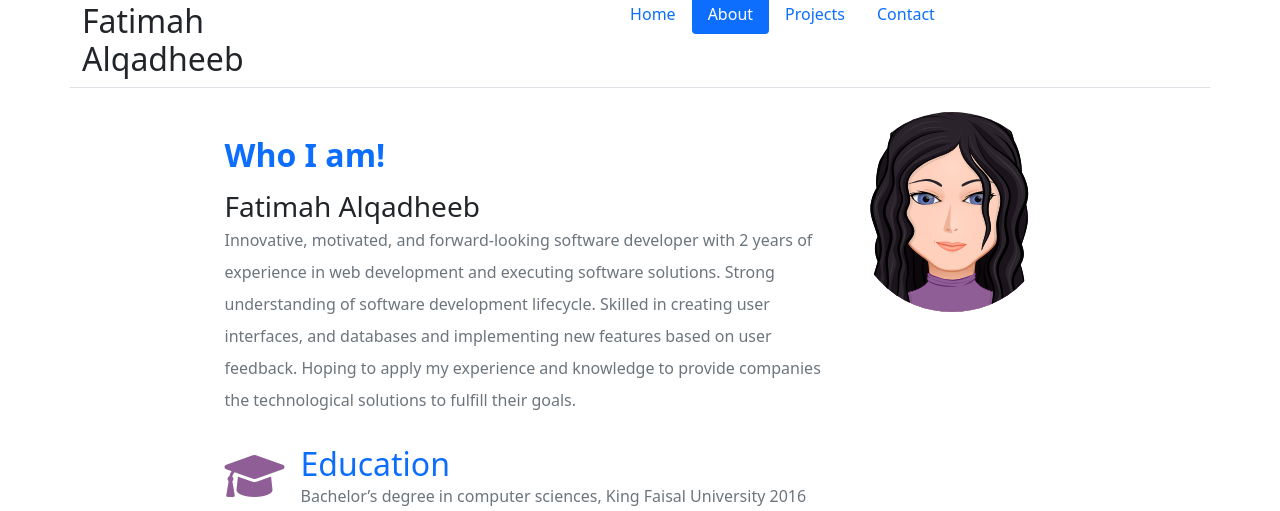
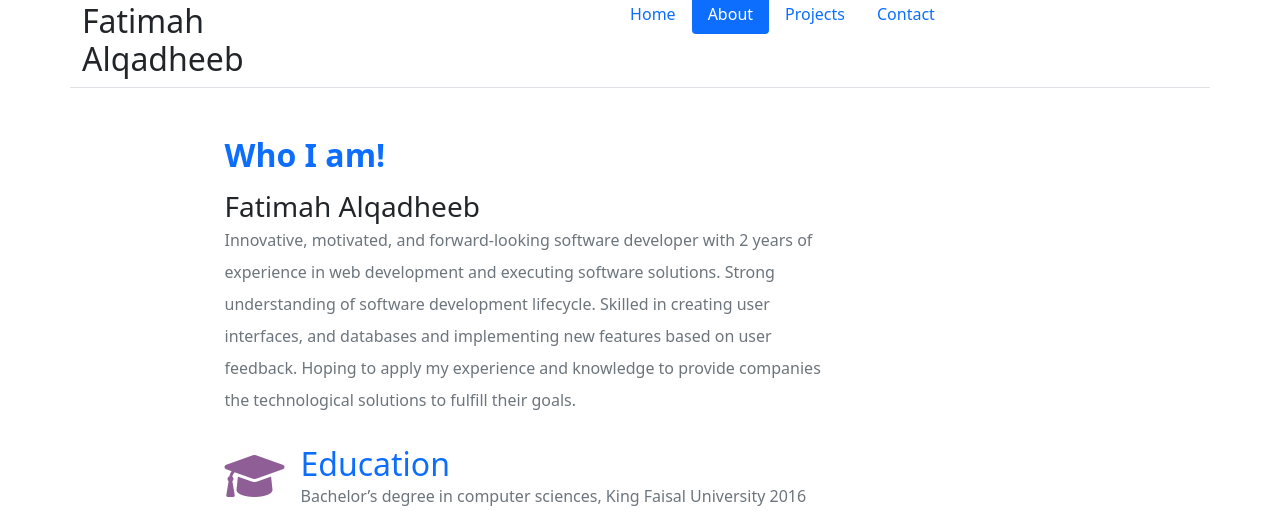
Before and after one commit to fatimahalqadheeb/Portfolio, a Django app: page /about in a window 1280 px wide. Shown: the part 38-549 px from the top of the page. Run offline with Django 4.2, Linux system fonts and the light colour scheme; some libraries are stand-ins or nearby versions.

Commit message:
remove image face

```diff
--- a/Home/templates/Home/about.html
+++ b/Home/templates/Home/about.html
@@ -21,10 +21,10 @@
                     <!-- <a href="#" class="btn btn-primary" style="width: 45%">Read more in my CV</a> -->
 
                 </div>
-                <div class="col-md-3 d-none d-lg-block round">
+                <!-- <div class="col-md-3 d-none d-lg-block round">
                     <img class="rounded-circle" src="{% static 'images/face_co.svg' %}" alt="face avatar" width="200px"
                         height="200px" />
-                </div>
+                </div> -->
             </div>
         </div>
     </div>
```
